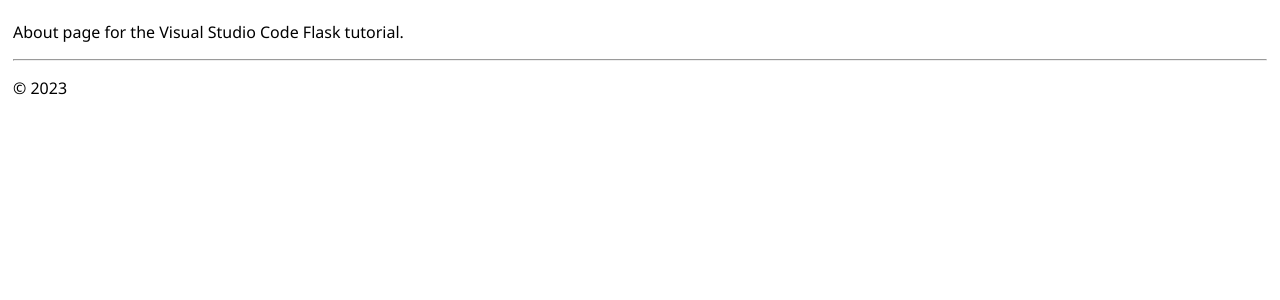
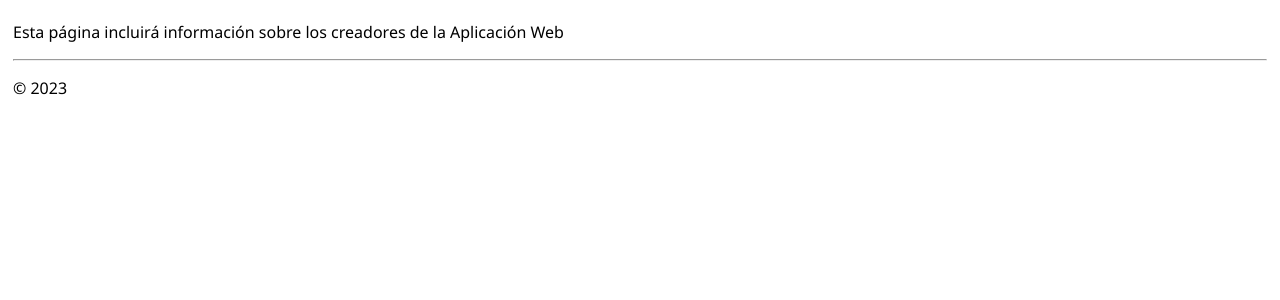
Before and after one commit to omykkru089/helloFask, a Flask app: page /about/ in a window 1280 px wide. Shown: the part 47-347 px from the top of the page. Run offline with Flask 3, Linux system fonts and the light colour scheme.

Commit message:
Estructura General del proyecto

```diff
--- a/templates/about.html
+++ b/templates/about.html
@@ -1,7 +1,6 @@
 {% extends "layout.html" %}
 {% block title %}
-About us
+Sobre nosotros{% endblock %}
+{% block content %}
+<p>Esta página incluirá información sobre los creadores de la Aplicación Web</p>
 {% endblock %}
-{% block content %}
-<p>About page for the Visual Studio Code Flask tutorial.</p>
-{% endblock %}
--- a/templates/home.html
+++ b/templates/home.html
@@ -1,7 +1,7 @@
 {% extends "layout.html" %}
 {% block title %}
-Home
+Inicio
 {% endblock %}
 {% block content %}
-<p>Home page for the Visual Studio Code Flask tutorial.</p>
+<p>La página de inicio contendrá un enlace a las diferentes funcionalidades de la app</p>
 {% endblock %}
```
Also changed, not shown: templates/contact.html (deleted, +0 -7 lines), templates/doc.html (added, +7 -0 lines).
